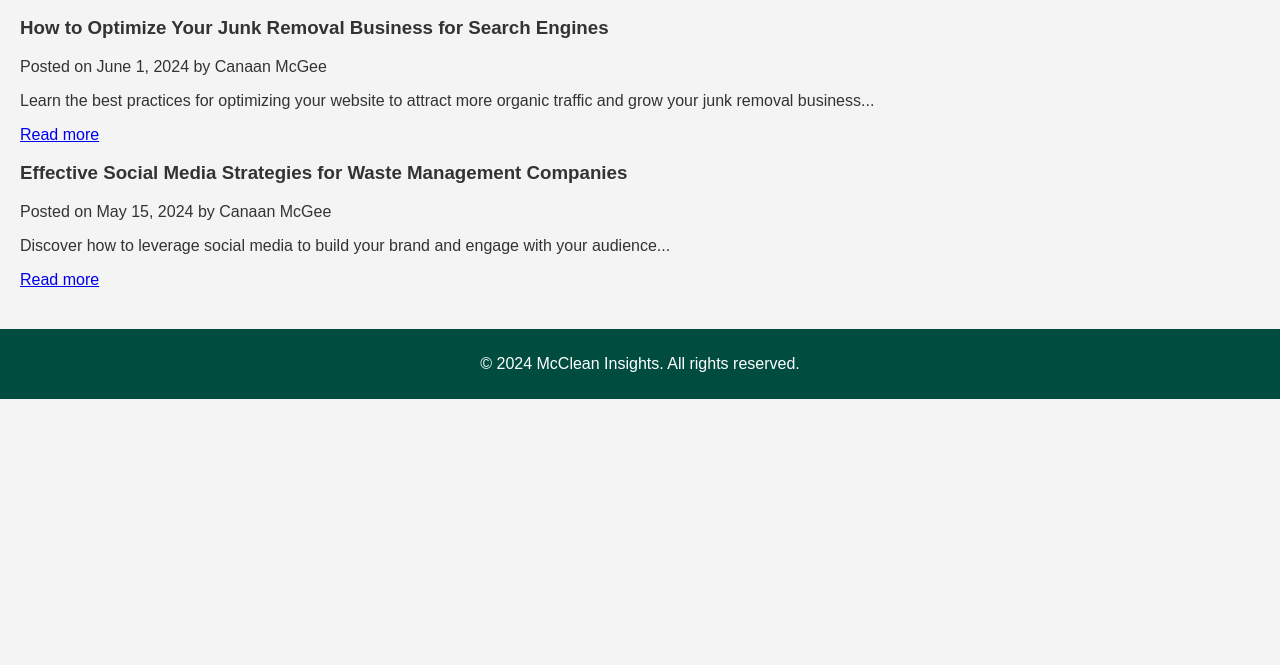
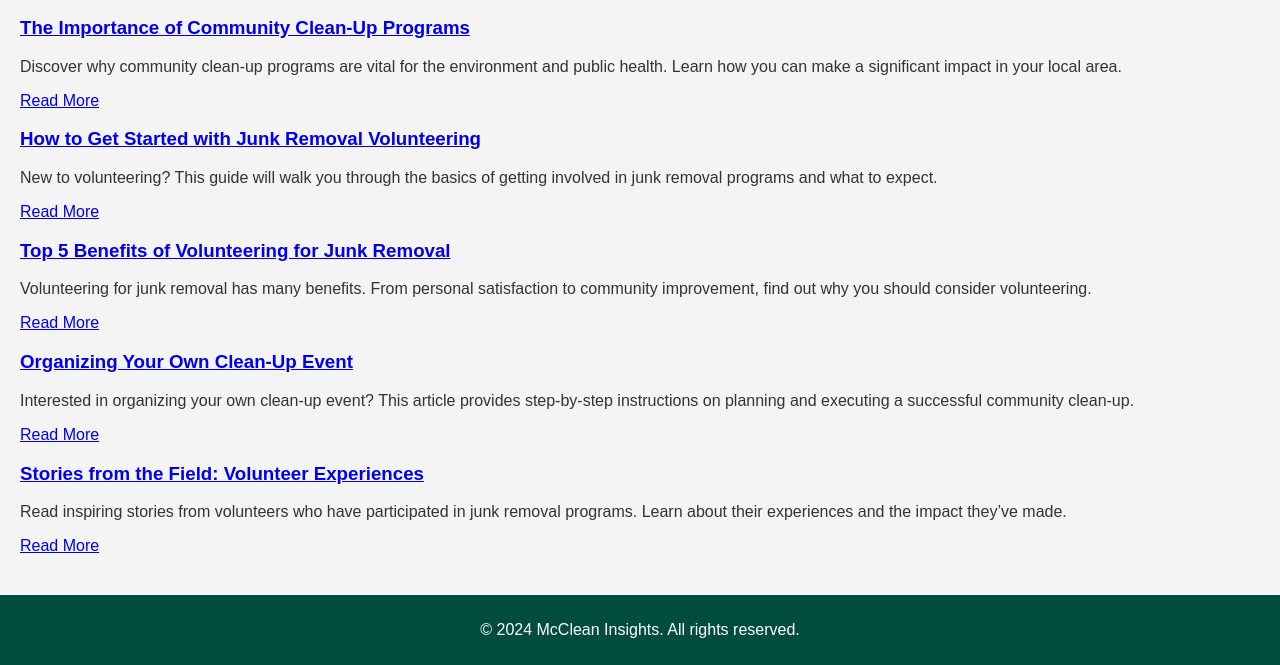
Before and after one commit to iammcgee/mcclean_insights_site, a plain HTML site: page blog.html in a window 1280 px wide. Shown: the part 166-831 px from the top of the page. Before the commit the page ends 800 px from the top, so only its background shows below. Drawn offline with Linux system fonts and the light colour scheme.

Commit message:
Update blog.html

```diff
--- a/blog.html
+++ b/blog.html
@@ -20,24 +20,35 @@
                 <li><a href="faq.html">FAQ</a></li>
             </ul>
         </nav>
-        </nav>
     </header>
     <main>
         <section class="blog">
             <h2>Blog</h2>
             <article>
-                <h3>How to Optimize Your Junk Removal Business for Search Engines</h3>
-                <p>Posted on June 1, 2024 by Canaan McGee</p>
-                <p>Learn the best practices for optimizing your website to attract more organic traffic and grow your junk removal business...</p>
-                <a href="#">Read more</a>
+                <h3><a href="blog1.html">The Importance of Community Clean-Up Programs</a></h3>
+                <p>Discover why community clean-up programs are vital for the environment and public health. Learn how you can make a significant impact in your local area.</p>
+                <a href="blog1.html" class="cta-button">Read More</a>
             </article>
             <article>
-                <h3>Effective Social Media Strategies for Waste Management Companies</h3>
-                <p>Posted on May 15, 2024 by Canaan McGee</p>
-                <p>Discover how to leverage social media to build your brand and engage with your audience...</p>
-                <a href="#">Read more</a>
+                <h3><a href="blog2.html">How to Get Started with Junk Removal Volunteering</a></h3>
+                <p>New to volunteering? This guide will walk you through the basics of getting involved in junk removal programs and what to expect.</p>
+                <a href="blog2.html" class="cta-button">Read More</a>
             </article>
-            <!-- More blog posts can be added here -->
+            <article>
+                <h3><a href="blog3.html">Top 5 Benefits of Volunteering for Junk Removal</a></h3>
+                <p>Volunteering for junk removal has many benefits. From personal satisfaction to community improvement, find out why you should consider volunteering.</p>
+                <a href="blog3.html" class="cta-button">Read More</a>
+            </article>
+            <article>
+                <h3><a href="blog4.html">Organizing Your Own Clean-Up Event</a></h3>
+                <p>Interested in organizing your own clean-up event? This article provides step-by-step instructions on planning and executing a successful community clean-up.</p>
+                <a href="blog4.html" class="cta-button">Read More</a>
+            </article>
+            <article>
+                <h3><a href="blog5.html">Stories from the Field: Volunteer Experiences</a></h3>
+                <p>Read inspiring stories from volunteers who have participated in junk removal programs. Learn about their experiences and the impact they’ve made.</p>
+                <a href="blog5.html" class="cta-button">Read More</a>
+            </article>
         </section>
     </main>
     <footer>
```
